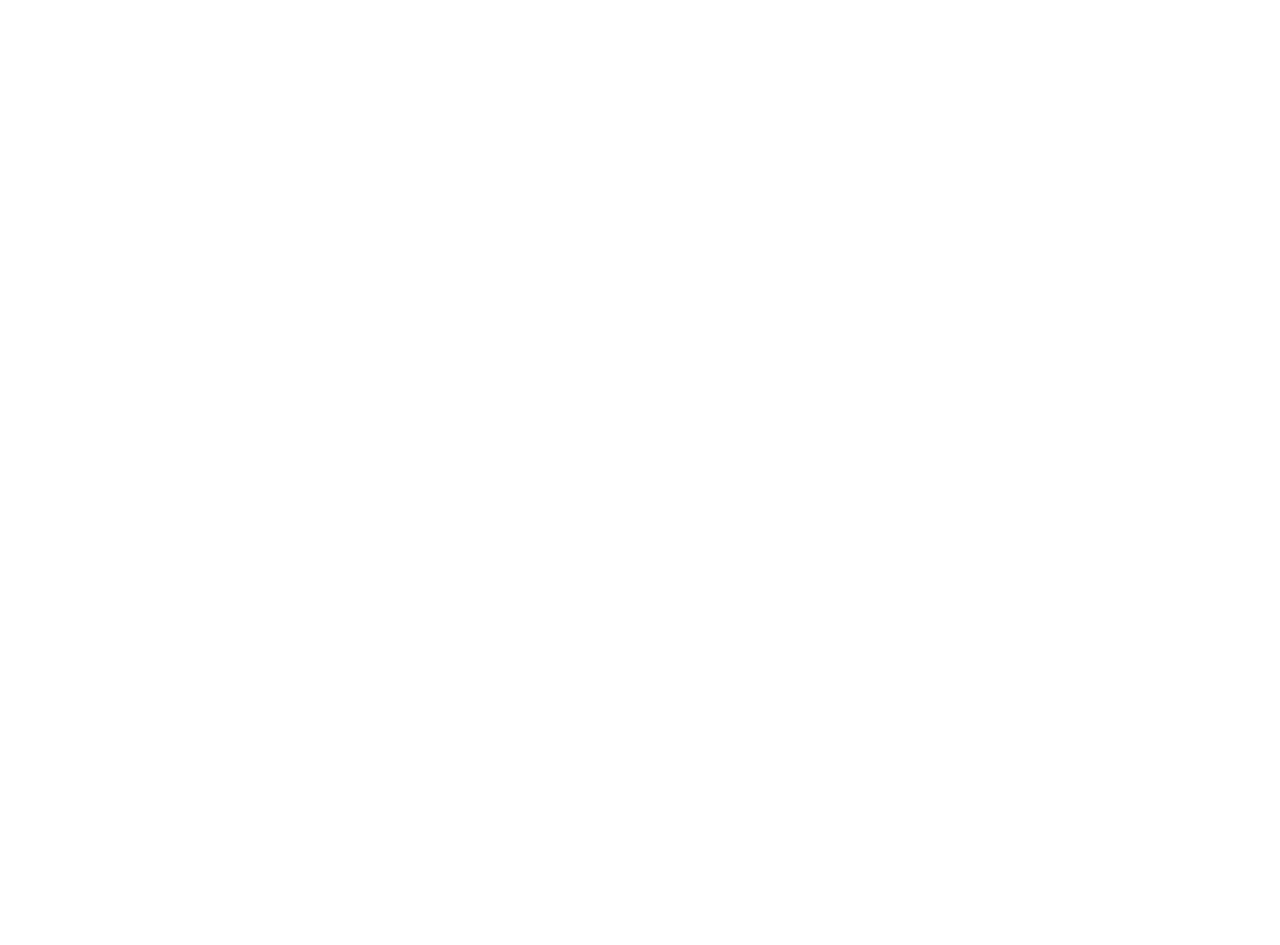
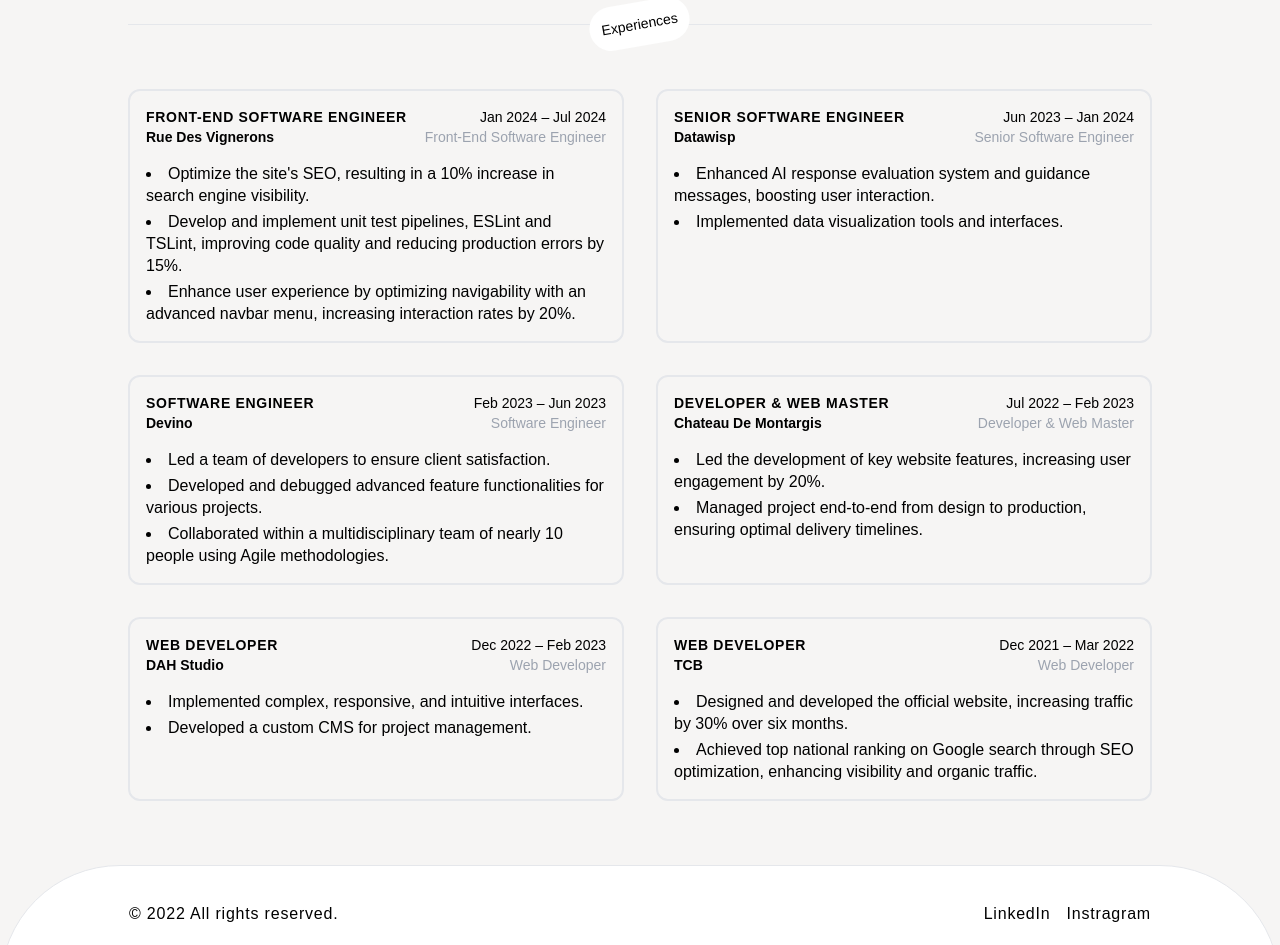
Before and after one commit to Zied-Mabrouk/portfolio, a React (Create React App) app: page / in a window 1280 px wide. Shown: the part 1160-2105 px from the top of the page. Before the commit the page ends 880 px from the top, so only its background shows below. Built offline with nearby package versions, Linux system fonts and the light colour scheme.

Commit message:
portfolio

```diff
--- a/src/App.tsx
+++ b/src/App.tsx
@@ -1,10 +1,14 @@
 import React from 'react';
 import Home from './components/modules/Home';
+import Experience from './components/modules/Experience';
+import Footer from './components/modules/Footer';
 
 function App() {
   return (
     <div className="bg-primary">
       <Home />
+      <Experience />
+      <Footer />
     </div>
   );
 }
--- /dev/null
+++ b/src/components/cores/Card.tsx
@@ -0,0 +1,40 @@
+import React from 'react';
+
+type ExperienceType = {
+  position: string;
+  company: string;
+  intervalDate: string;
+  tasks: string[];
+};
+
+type Props = {
+  experience: ExperienceType;
+};
+
+const Card = ({ experience }: Props) => {
+  return (
+    <div className="border-2 rounded-xl py-4 px-4">
+      <div className="flex items-center justify-between">
+        <span className="uppercase text-sm font-bold tracking-wider">
+          {experience.position}
+        </span>
+        <span className="text-sm"> {experience.intervalDate}</span>
+      </div>
+      <div className="flex items-center justify-between">
+        <span className="capitalize text-sm font-semibold">
+          {experience.company}
+        </span>
+        <span className="text-sm text-gray-400"> {experience.position}</span>
+      </div>
+      <div className="pt-4 flex flex-col gap-1">
+        {experience.tasks.map((task, index) => (
+          <li className="text-base leading-snug" key={index}>
+            {task}.
+          </li>
+        ))}
+      </div>
+    </div>
+  );
+};
+
+export default Card;
--- a/src/components/modules/cores/Carousel.tsx
+++ b/src/components/cores/Carousel.tsx
@@ -25,26 +25,26 @@ const Carousel = () => {
       autoPlay
       centerMode
       shouldResetAutoplay
-      customTransition="all 5s linear"
+      customTransition="all 8s linear"
       pauseOnHover={false}
       rewindWithAnimation={false}
       responsive={{
         superLargeDesktop: {
           // the naming can be any, depends on you.
           breakpoint: { max: 4000, min: 3000 },
-          items: 5,
+          items: 6,
         },
         desktop: {
           breakpoint: { max: 3000, min: 1024 },
-          items: 3,
+          items: 5,
         },
         tablet: {
           breakpoint: { max: 1024, min: 464 },
-          items: 2,
+          items: 3,
         },
         mobile: {
           breakpoint: { max: 464, min: 0 },
-          items: 1,
+          items: 2,
         },
       }}
       transitionDuration={1000}
@@ -52,7 +52,7 @@ const Carousel = () => {
     >
       {images.map((image, index) => (
         <a
-          className="flex items-center justify-center h-full overflow-hidden py-8 max-w-60"
+          className="flex items-center justify-center h-full overflow-hidden py-16 max-w-20 sm:max-w-40"
           key={index}
           href={image.link}
           target="_blank"
--- /dev/null
+++ b/src/components/cores/NavBar.tsx
@@ -0,0 +1,44 @@
+import React, { useCallback } from 'react';
+import { FaRegClipboard, FaEnvelope } from 'react-icons/fa';
+import Tooltip from './Tooltip';
+
+const NavBar = () => {
+  const onCopy = useCallback(() => {
+    navigator.clipboard.writeText('almabrouk.zied@gmail.com');
+  }, []);
+
+  return (
+    <div className="flex items-center w-full px-4 md:px-[10vw] justify-between absolute top-12 left-0">
+      <div className="flex items-center cursor-pointer tracking-wider gap-8 bg-second rounded-full py-1 sm:pl-4 pr-1 shadow-sm">
+        <span className="text-sm sm:flex hidden">almabrouk.zied@gmail.com</span>
+
+        <Tooltip>
+          <span className="rounded-full bg-white p-3" onClick={onCopy}>
+            <FaRegClipboard className="text-xl sm:flex hidden" />
+            <FaEnvelope className="sm:hidden" />
+          </span>
+        </Tooltip>
+      </div>
+      <div className="flex items-center gap-4">
+        <a
+          href="https://www.linkedin.com/in/mabrouk-zied/"
+          target="_blank"
+          rel="noreferrer"
+          className="cursor-pointer tracking-wider"
+        >
+          LinkedIn
+        </a>
+        <a
+          href="https://www.instagram.com/zayyda13/"
+          target="_blank"
+          rel="noreferrer"
+          className="cursor-pointer tracking-wider"
+        >
+          Instragram
+        </a>
+      </div>
+    </div>
+  );
+};
+
+export default NavBar;
--- /dev/null
+++ b/src/components/cores/Tooltip.tsx
@@ -0,0 +1,35 @@
+import React, { ReactNode, useCallback, useMemo, useState } from 'react';
+
+type Props = {
+  children: ReactNode;
+};
+
+const Tooltip = ({ children }: Props) => {
+  const [clicked, setClicked] = useState(false);
+
+  const [onClick, onUnhover] = useMemo(
+    () => [
+      () => {
+        setClicked(true);
+      },
+      () => {
+        setClicked(false);
+      },
+    ],
+    [],
+  );
+  return (
+    <div
+      className="w-fit flex relative justify-center group"
+      onClick={onClick}
+      onMouseLeave={onUnhover}
+    >
+      {children}
+      <div className="absolute bottom-full text-sm p-2 bg-black bg-opacity-50 text-white rounded-full hidden group-hover:flex whitespace-nowrap">
+        {clicked ? 'Copied ✅' : 'Copy'}
+      </div>
+    </div>
+  );
+};
+
+export default Tooltip;
--- /dev/null
+++ b/src/components/modules/Experience.tsx
@@ -0,0 +1,26 @@
+import React from 'react';
+import Card from '../cores/Card';
+import ExperienceData from '../../lib/data';
+
+const Experience = () => {
+  return (
+    <div className="flex w-full items-center pt-24 pb-4 flex-col mx-auto px-[10vw] gap-8">
+      <h1 className="linear-gradient text-4xl font-bold max-w-96 leading-relaxed text-center">
+        Experiences that made me who I am today
+      </h1>
+      <div className="w-full flex justify-center relative items-center">
+        <span className="absolute top-[-22px] rotate-[-10deg] bg-white rounded-full p-3 text-sm">
+          Experiences
+        </span>
+        <hr className="w-full" />
+      </div>
+      <div className="grid lg:grid-cols-2 grid-cols-1 justify-between w-full gap-8 py-8">
+        {ExperienceData.map((exp, index) => (
+          <Card key={index} experience={exp} />
+        ))}
+      </div>
+    </div>
+  );
+};
+
+export default Experience;
--- /dev/null
+++ b/src/components/modules/Footer.tsx
@@ -0,0 +1,33 @@
+import React from 'react';
+
+const Footer = () => {
+  return (
+    <div className="h-24 overflow-hidden">
+      <div className="bg-white rounded-[120px] w-full border px-[10vw] translate-y-4 pt-4 h-[15vh] md:h-[110vh]">
+        <div className="h-16 flex items-center tracking-wider justify-between text-sm md:text-base">
+          <span>© {new Date().getFullYear()} All rights reserved.</span>{' '}
+          <div className="flex items-center gap-4">
+            <a
+              href="https://www.linkedin.com/in/mabrouk-zied/"
+              target="_blank"
+              rel="noreferrer"
+              className="cursor-pointer tracking-wider"
+            >
+              LinkedIn
+            </a>
+            <a
+              href="https://www.instagram.com/zayyda13/"
+              target="_blank"
+              rel="noreferrer"
+              className="cursor-pointer tracking-wider"
+            >
+              Instragram
+            </a>
+          </div>
+        </div>
+      </div>
+    </div>
+  );
+};
+
+export default Footer;
--- a/src/components/modules/Home.tsx
+++ b/src/components/modules/Home.tsx
@@ -1,6 +1,6 @@
 import React from 'react';
-import NavBar from './cores/NavBar';
-import Carousel from './cores/Carousel';
+import NavBar from '../cores/NavBar';
+import Carousel from '../cores/Carousel';
 
 const Home = () => {
   return (
--- a/src/components/modules/cores/NavBar.tsx
+++ /dev/null
@@ -1,21 +0,0 @@
-import React from 'react';
-import { FaRegClipboard } from 'react-icons/fa';
-
-const NavBar = () => {
-  return (
-    <div className="flex items-center w-full px-[10vw] justify-between absolute top-12 left-0">
-      <div className="flex items-center cursor-pointer tracking-wider gap-8 bg-second rounded-full py-1 pl-4 pr-1 shadow-sm">
-        <span className="text-sm">almabrouk.zied@gmail.com</span>
-        <span className="rounded-full bg-white p-3">
-          <FaRegClipboard className="text-xl" />
-        </span>
-      </div>
-      <div className="flex items-center gap-4">
-        <span className="cursor-pointer tracking-wider">LinkedIn</span>
-        <span className="cursor-pointer tracking-wider">Instragram</span>
-      </div>
-    </div>
-  );
-};
-
-export default NavBar;
--- /dev/null
+++ b/src/lib/data.ts
@@ -0,0 +1,66 @@
+const ExperienceData = [
+  {
+    position: 'Front-End Software Engineer',
+    company: 'Rue des Vignerons',
+    intervalDate: 'Jan 2024 – Jul 2024',
+    place: 'Toulouse, France',
+    tasks: [
+      "Optimize the site's SEO, resulting in a 10% increase in search engine visibility",
+      'Develop and implement unit test pipelines, ESLint and TSLint, improving code quality and reducing production errors by 15%',
+      'Enhance user experience by optimizing navigability with an advanced navbar menu, increasing interaction rates by 20%',
+    ],
+  },
+  {
+    position: 'Senior Software Engineer',
+    company: 'Datawisp',
+    intervalDate: 'Jun 2023 – Jan 2024',
+    place: 'United States (remote)',
+    tasks: [
+      'Enhanced AI response evaluation system and guidance messages, boosting user interaction',
+      'Implemented data visualization tools and interfaces',
+    ],
+  },
+  {
+    position: 'Software Engineer',
+    company: 'Devino',
+    intervalDate: 'Feb 2023 – Jun 2023',
+    place: 'Torronto, Canada (remote)',
+    tasks: [
+      'Led a team of developers to ensure client satisfaction',
+      'Developed and debugged advanced feature functionalities for various projects',
+      'Collaborated within a multidisciplinary team of nearly 10 people using Agile methodologies',
+    ],
+  },
+  {
+    position: 'Developer & Web Master',
+    company: 'Chateau de Montargis',
+    intervalDate: 'Jul 2022 – Feb 2023',
+    tasks: [
+      'Led the development of key website features, increasing user engagement by 20%',
+      'Managed project end-to-end from design to production, ensuring optimal delivery timelines',
+    ],
+    place: 'Montargis, France (remote)',
+  },
+  {
+    position: 'Web Developer',
+    company: 'DAH Studio',
+    intervalDate: 'Dec 2022 – Feb 2023',
+    tasks: [
+      'Implemented complex, responsive, and intuitive interfaces',
+      'Developed a custom CMS for project management',
+    ],
+    place: 'Lac 2, Tunisia (remote)',
+  },
+  {
+    position: 'Web Developer',
+    company: 'TCB',
+    intervalDate: 'Dec 2021 – Mar 2022',
+    tasks: [
+      'Designed and developed the official website, increasing traffic by 30% over six months',
+      'Achieved top national ranking on Google search through SEO optimization, enhancing visibility and organic traffic',
+    ],
+    place: 'Ariana, Tunisia (remote)',
+  },
+];
+
+export default ExperienceData;
```
Also changed, not shown: src/index.css (line endings or trailing spaces).
